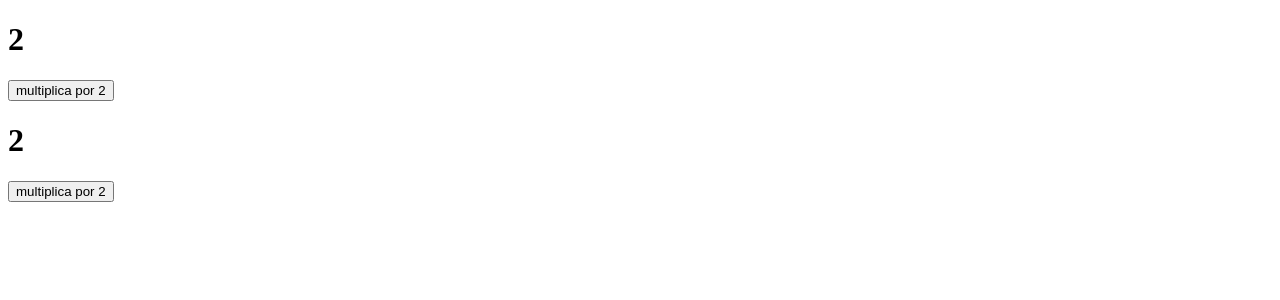
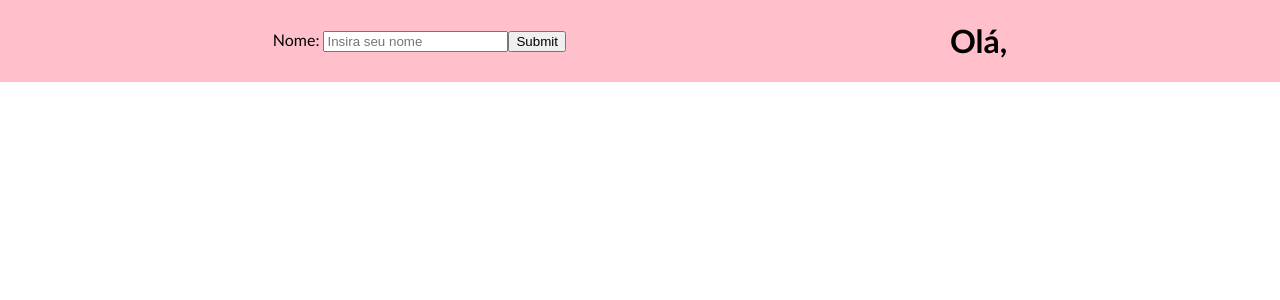
Before and after one commit to marcelo-conti02/ManiaDeMarias, a React (Create React App) app: page / in a window 1280 px wide. Shown: the top 300 px of the page. Built offline with nearby package versions, Linux system fonts and the light colour scheme.

Commit message:
adicionei header com input

```diff
--- a/src/App.js
+++ b/src/App.js
@@ -2,23 +2,50 @@ import { useState } from 'react';
 
 
 export default function ManiaDeMarias() {
+    const [nome, setNome] = useState('');
+    const [aux, setAux] = useState('');
+
+    function handleClick() {
+        setAux(nome);
+    }
+
     return (
         <>
-            <Multiplica />
-            <Multiplica />
+            <div className='header'>
+                <Input nome={nome} setNome={setNome} onClick={handleClick} />
+                <h1 className='mensagem'>Olá, {aux}</h1>
+            </div>
         </>
     );
 }
 
 
-function Multiplica(){
+function Input({ nome, setNome, onClick }) {
+
+    return (
+        <>
+            <div className='input'>
+                <label>Nome: </label>
+                <input
+                    type='text'
+                    value={nome}
+                    onChange={(e) => setNome(e.target.value)}
+                    placeholder='Insira seu nome'
+                    required />
+                <button onClick={onClick}>Submit</button>
+            </div>
+        </>
+    );
+}
+
+function Multiplica() {
     const [valor, setValor] = useState(2);
 
-    function clicou(){
+    function clicou() {
         setValor(valor * 2);
     }
 
-    return(
+    return (
         <>
             <h1>{valor}</h1>
             <button onClick={clicou}>multiplica por 2</button>
--- a/src/index.js
+++ b/src/index.js
@@ -1,6 +1,6 @@
 import React, { StrictMode } from "react";
 import { createRoot } from "react-dom/client";
-
+import './styles.css';
 
 import App from "./App";
 
--- /dev/null
+++ b/src/styles.css
@@ -0,0 +1,14 @@
+.header{
+   display: flex;
+    justify-content: center;
+    align-items: center;
+    gap: 30vw;
+    background-color: pink;
+}
+.input{
+    display: block;
+}
+body{
+    margin: 0;
+    font-family: 'Gill Sans', 'Gill Sans MT', Calibri, 'Trebuchet MS', sans-serif;
+}
```
